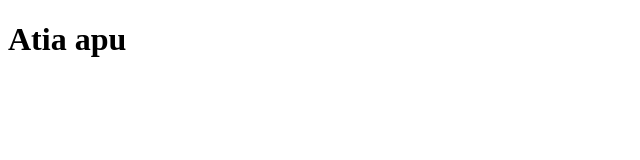
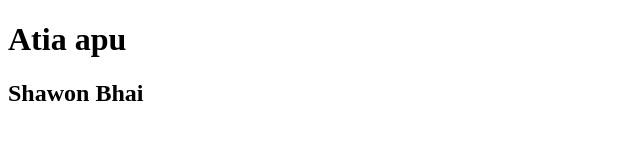
Before and after one commit to atia03/C3-club, a plain HTML site: page index.html in a window 1280 px wide. Shown: the whole page, without its empty margins (0-640 px from the left). Drawn offline with Linux system fonts and the light colour scheme.

Commit message:
amin bhai

```diff
--- a/index.html
+++ b/index.html
@@ -7,5 +7,6 @@
 </head>
 <body>
     <h1>Atia apu</h1>
+    <h2>Shawon Bhai</h2>
 </body>
 </html>
```
